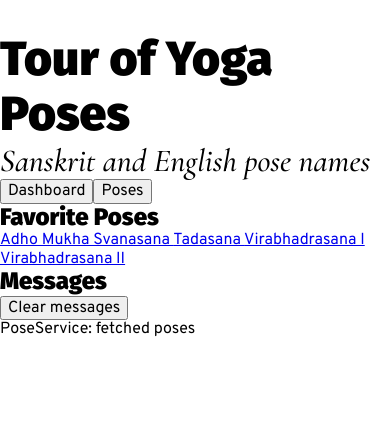
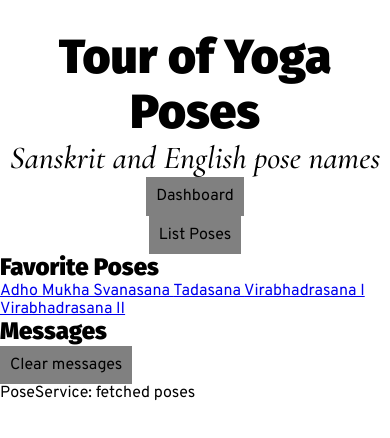
Before and after one commit to jasminegraber/tour-of-yoga-poses, an Angular app: page /dashboard in a window 390 px wide. Shown: the top 438 px of the page. Built offline with nearby package versions, Linux system fonts and the light colour scheme.

Commit message:
modified header and nav styles

```diff
--- a/src/app/app.module.ts
+++ b/src/app/app.module.ts
@@ -9,6 +9,7 @@ import { PoseDetailComponent } from './components/pose-detail/pose-detail.compon
 import { MessagesComponent } from './components/messages/messages.component';
 import { AppRoutingModule } from './app-routing.module';
 import { DashboardComponent } from './components/dashboard/dashboard.component';
+import { NavComponent } from './components/nav/nav.component';
 
 @NgModule({
   declarations: [
@@ -17,7 +18,8 @@ import { DashboardComponent } from './components/dashboard/dashboard.component';
     PosesComponent,
     PoseDetailComponent,
     MessagesComponent,
-    DashboardComponent
+    DashboardComponent,
+    NavComponent
   ],
   imports: [
     BrowserModule,
--- a/src/app/components/header/header.component.css
+++ b/src/app/components/header/header.component.css
@@ -1,7 +1,17 @@
+h1,
 .subtitle {
-    margin-top: 0;
+    margin: 0;
 }
 
-h1 {
-    margin-bottom: 0;
+header {
+    display: flex;
+    margin-top: 30px;
 }
+
+
+@media (max-width: 769px) {
+    header {
+        flex-direction: column;
+        text-align: center;
+    }
+}
--- a/src/app/components/header/header.component.html
+++ b/src/app/components/header/header.component.html
@@ -1,10 +1,10 @@
 <header role="banner">
+
     <div class="banner">
         <h1>{{ title }}</h1>
         <p class="subtitle">{{ subtitle }}</p>
     </div>
-    <nav>
-        <a routerLink="/dashboard"><button>Dashboard</button></a>
-        <a routerLink="/poses"><button>Poses</button></a>
-    </nav>
+
+    <app-nav></app-nav>
+
 </header>
--- /dev/null
+++ b/src/app/components/nav/nav.component.css
@@ -0,0 +1,17 @@
+a[routerLink="/poses"] {
+    margin-left: 20px;
+}
+
+
+@media (max-width: 768px) {
+
+    nav {
+        display: flex;
+        flex-direction: column;
+    }
+
+    a[routerLink="/poses"] {
+        margin: 0;
+    }
+
+}
--- /dev/null
+++ b/src/app/components/nav/nav.component.html
@@ -0,0 +1,4 @@
+<nav>
+    <a routerLink="/dashboard"><button>Dashboard</button></a>
+    <a routerLink="/poses"><button>List Poses</button></a>
+</nav>
--- /dev/null
+++ b/src/app/components/nav/nav.component.ts
@@ -0,0 +1,15 @@
+import { Component, OnInit } from '@angular/core';
+
+@Component({
+  selector: 'app-nav',
+  templateUrl: './nav.component.html',
+  styleUrls: ['./nav.component.css']
+})
+export class NavComponent implements OnInit {
+
+  constructor() { }
+
+  ngOnInit(): void {
+  }
+
+}
--- a/src/styles.css
+++ b/src/styles.css
@@ -1,6 +1,14 @@
 /* You can add global styles to this file, and also import other style files */
 @import url('https://fonts.googleapis.com/css2?family=Cormorant:ital,wght@1,500&family=Fira+Sans:wght@900&family=Overpass&display=swap');
-@import url('https://necolas.github.io/normalize.css/8.0.1/normalize.css');
+@import '~normalize.css';
+
+button {
+    background: gray;
+    box-shadow: 0px 0px 0px transparent;
+    border: 0px solid transparent;
+    text-shadow: 0px 0px 0px transparent;
+    padding: 10px;
+}
 
 ul {
     padding: 0;
```
Also changed, not shown: 1 other file (tests, documents, lock files or other folders).
